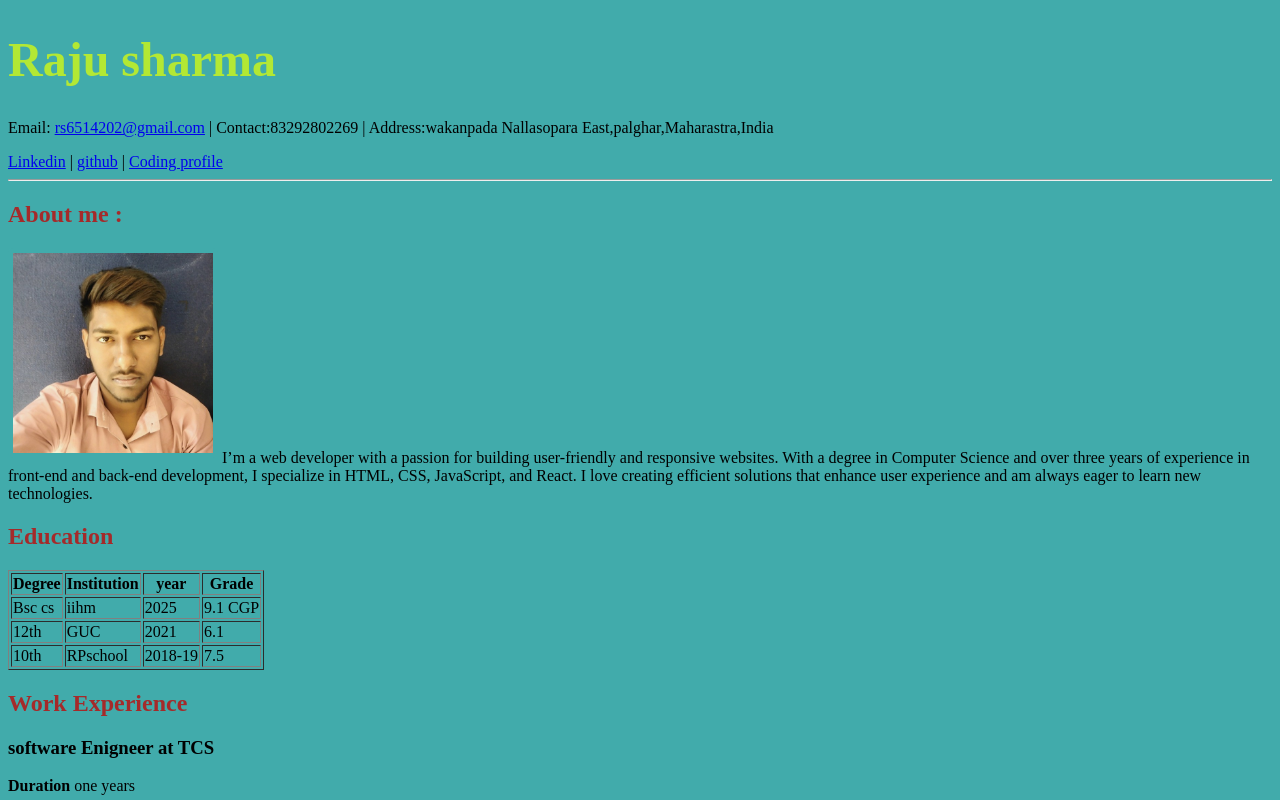
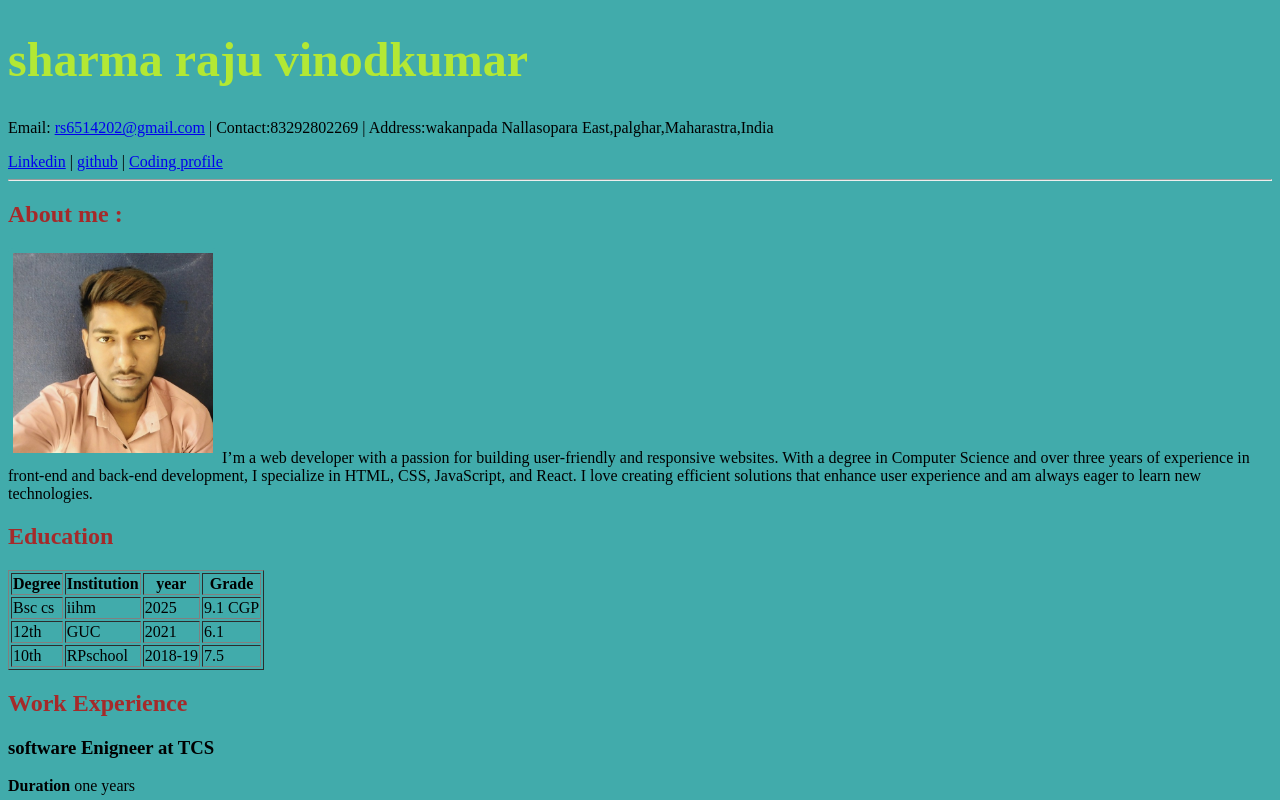
Before and after one commit to rajusharma28/my--portfolio-website-, a plain HTML site: page index.html in a window 1280 px wide. Shown: the top 800 px of the page. Drawn offline with Linux system fonts and the light colour scheme.

Commit message:
Update index.html

```diff
--- a/index.html
+++ b/index.html
@@ -11,7 +11,7 @@
 <body>
 
     <header>
-        <h1>Raju sharma</h1>
+        <h1>sharma raju vinodkumar  </h1>
         <!-- Email -->
         <p> Email: <a href="mailto:rs6514202@gmail.com">rs6514202@gmail.com</a> | Contact:83292802269 | Address:wakanpada Nallasopara East,palghar,Maharastra,India</p>
          <a href="https://www.linkedin.com/in/raju-sharma-5a568124a/">Linkedin</a> | <a href="https://github.com/rajusharma28/web-dev">github</a> | <a href="https://www.geeksforgeeks.org/user/rs6514756m/?ref=header_profile">Coding profile</a>
```
